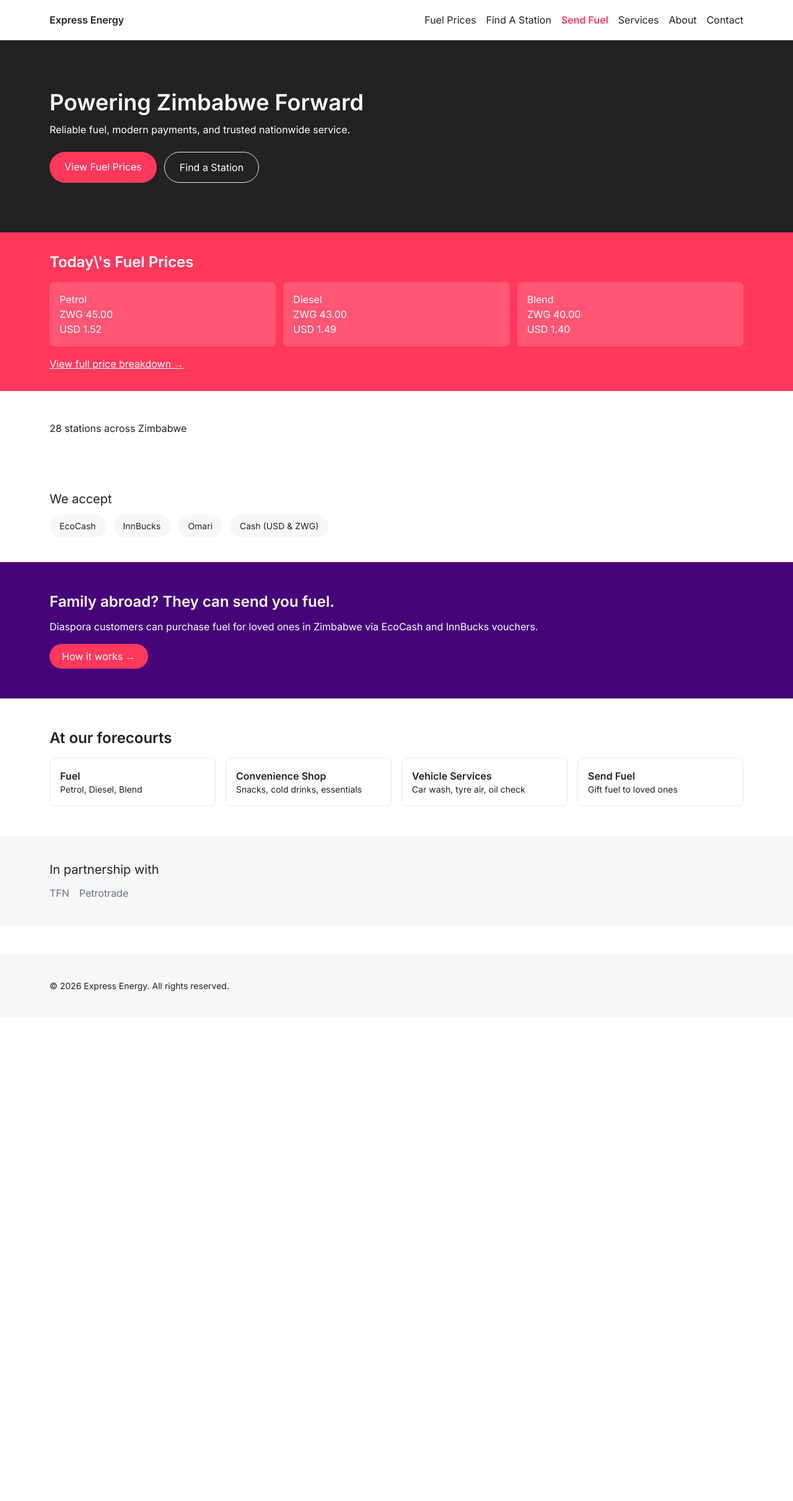
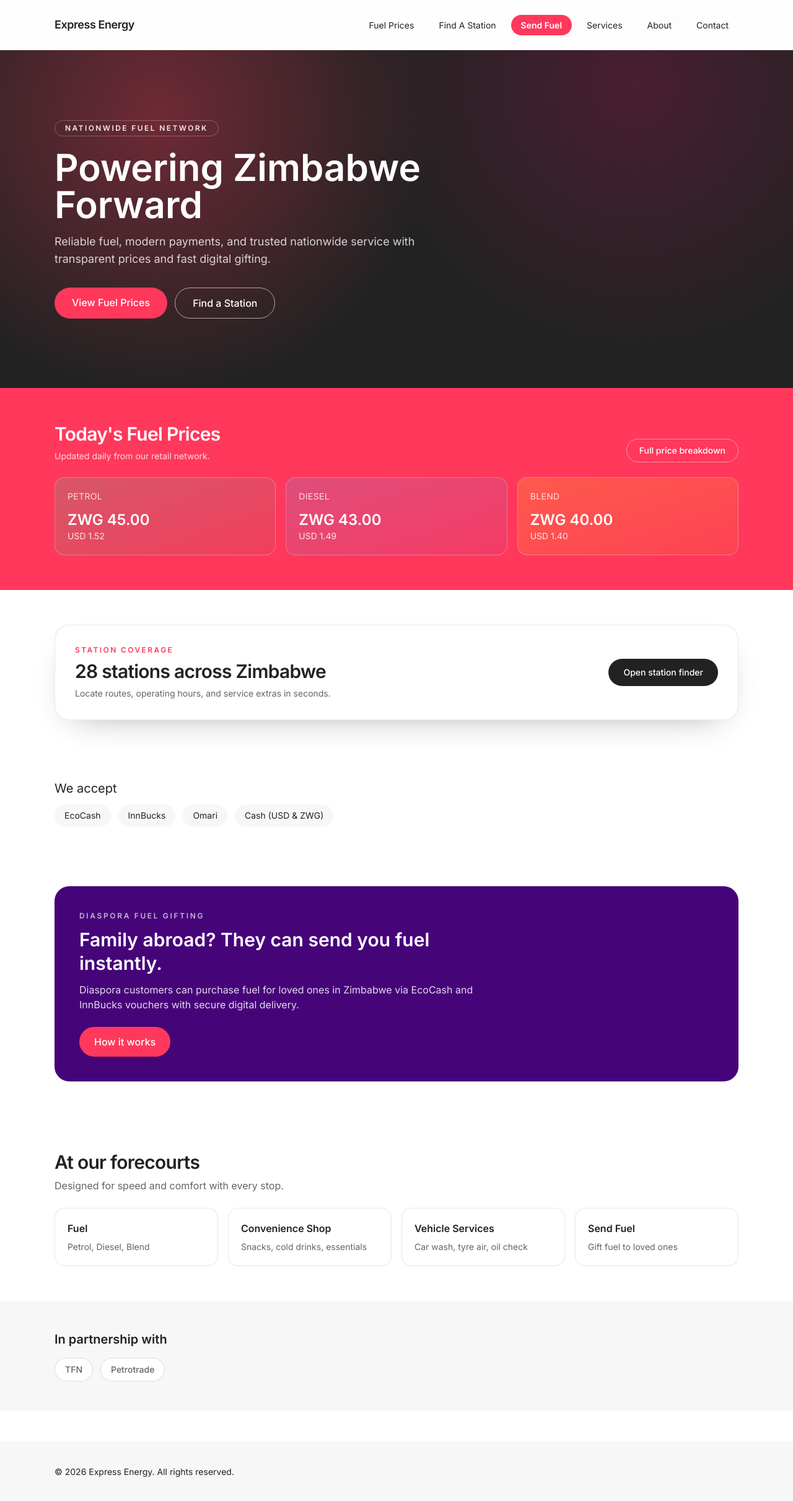
Before and after one commit to senior-netizen/express_energy, a Next.js app: page / in a window 1280 px wide. Shown: the top 2422 px of the page at 62% size. Before the commit the page ends 1641 px from the top, so only its background shows below. Built offline with nearby package versions, Linux system fonts and the light colour scheme.

Commit message:
Enhance homepage visuals with richer Airbnb-inspired styling

```diff
--- a/app/globals.css
+++ b/app/globals.css
@@ -1,5 +1,29 @@
 @tailwind base;
 @tailwind components;
 @tailwind utilities;
-body { @apply bg-white text-brand-dark; }
-.container-page { @apply mx-auto max-w-6xl px-4; }
+
+:root {
+  --surface-soft: #f7f7f7;
+}
+
+body {
+  @apply bg-white text-brand-dark antialiased;
+  background-image: radial-gradient(circle at 15% -5%, rgba(255, 56, 92, 0.08), transparent 32%),
+    radial-gradient(circle at 85% 0%, rgba(70, 4, 121, 0.08), transparent 34%);
+}
+
+.container-page {
+  @apply mx-auto max-w-6xl px-4 sm:px-6;
+}
+
+.glass-panel {
+  @apply rounded-2xl border border-white/30 bg-white/20 backdrop-blur-md;
+}
+
+.section-title {
+  @apply text-2xl font-semibold tracking-tight md:text-3xl;
+}
+
+.section-subtitle {
+  @apply mt-2 max-w-2xl text-sm text-brand-dark/70 md:text-base;
+}
--- a/components/home/DiasporaBanner.tsx
+++ b/components/home/DiasporaBanner.tsx
@@ -1,2 +1,18 @@
 import Link from 'next/link';
-export function DiasporaBanner(){return <section className='bg-brand-secondary py-12 text-white'><div className='container-page'><h3 className='text-2xl font-semibold'>Family abroad? They can send you fuel.</h3><p className='mt-3'>Diaspora customers can purchase fuel for loved ones in Zimbabwe via EcoCash and InnBucks vouchers.</p><Link href='/send-fuel' className='mt-4 inline-block rounded-full bg-brand-primary px-5 py-2'>How it works →</Link></div></section>}
+
+export function DiasporaBanner() {
+  return (
+    <section className='py-14'>
+      <div className='container-page'>
+        <div className='overflow-hidden rounded-3xl bg-brand-secondary px-6 py-10 text-white md:px-10'>
+          <p className='text-xs font-semibold uppercase tracking-[0.22em] text-white/70'>Diaspora fuel gifting</p>
+          <h3 className='mt-3 max-w-2xl text-3xl font-semibold leading-tight'>Family abroad? They can send you fuel instantly.</h3>
+          <p className='mt-3 max-w-2xl text-white/85'>Diaspora customers can purchase fuel for loved ones in Zimbabwe via EcoCash and InnBucks vouchers with secure digital delivery.</p>
+          <Link href='/send-fuel' className='mt-6 inline-block rounded-full bg-brand-primary px-6 py-3 font-medium hover:brightness-95'>
+            How it works
+          </Link>
+        </div>
+      </div>
+    </section>
+  );
+}
--- a/components/home/FuelPricesStrip.tsx
+++ b/components/home/FuelPricesStrip.tsx
@@ -1,3 +1,35 @@
 import Link from 'next/link';
 import { FuelPrice } from '@/lib/types';
-export function FuelPricesStrip({prices}:{prices:FuelPrice[]}){return <section className='bg-brand-primary py-8 text-white'><div className='container-page'><h2 className='text-2xl font-semibold'>Today\'s Fuel Prices</h2><div className='mt-4 grid gap-3 md:grid-cols-3'>{prices.map(p=><article key={p.fuelType} className='rounded-lg bg-white/15 p-4'><p>{p.fuelType}</p><p>ZWG {p.zwg.toFixed(2)}</p><p>USD {p.usd.toFixed(2)}</p></article>)}</div><Link href='/fuel-prices' className='mt-4 inline-block underline'>View full price breakdown →</Link></div></section>}
+
+const tones: Record<string, string> = {
+  Petrol: 'from-emerald-400/20 to-emerald-500/5',
+  Diesel: 'from-blue-400/20 to-blue-500/5',
+  Blend: 'from-amber-400/25 to-amber-500/10'
+};
+
+export function FuelPricesStrip({ prices }: { prices: FuelPrice[] }) {
+  return (
+    <section className='bg-brand-primary py-14 text-white'>
+      <div className='container-page'>
+        <div className='flex flex-wrap items-end justify-between gap-4'>
+          <div>
+            <h2 className='section-title text-white'>Today's Fuel Prices</h2>
+            <p className='mt-2 text-sm text-white/80'>Updated daily from our retail network.</p>
+          </div>
+          <Link href='/fuel-prices' className='rounded-full border border-white/45 px-5 py-2 text-sm font-medium hover:bg-white/10'>
+            Full price breakdown
+          </Link>
+        </div>
+        <div className='mt-6 grid gap-4 md:grid-cols-3'>
+          {prices.map((p) => (
+            <article key={p.fuelType} className={`rounded-2xl border border-white/25 bg-gradient-to-br ${tones[p.fuelType] ?? 'from-white/20 to-white/5'} p-5`}>
+              <p className='text-sm uppercase tracking-wide text-white/80'>{p.fuelType}</p>
+              <p className='mt-3 text-2xl font-semibold'>ZWG {p.zwg.toFixed(2)}</p>
+              <p className='text-sm text-white/85'>USD {p.usd.toFixed(2)}</p>
+            </article>
+          ))}
+        </div>
+      </div>
+    </section>
+  );
+}
--- a/components/home/HeroBanner.tsx
+++ b/components/home/HeroBanner.tsx
@@ -1,2 +1,26 @@
 import Link from 'next/link';
-export function HeroBanner(){return <section className='bg-brand-dark py-20 text-white'><div className='container-page'><h1 className='text-4xl font-semibold'>Powering Zimbabwe Forward</h1><p className='mt-3'>Reliable fuel, modern payments, and trusted nationwide service.</p><div className='mt-6 flex flex-col gap-3 md:flex-row'><Link href='/fuel-prices' className='rounded-full bg-brand-primary px-6 py-3 text-center'>View Fuel Prices</Link><Link href='/find-a-station' className='rounded-full border px-6 py-3 text-center'>Find a Station</Link></div></div></section>}
+
+export function HeroBanner() {
+  return (
+    <section className='relative isolate overflow-hidden bg-brand-dark py-24 text-white md:py-28'>
+      <div className='absolute inset-0 -z-10 bg-[radial-gradient(circle_at_20%_20%,rgba(255,56,92,0.35),transparent_40%),radial-gradient(circle_at_80%_10%,rgba(146,23,77,0.35),transparent_38%)]' />
+      <div className='container-page'>
+        <p className='inline-flex items-center rounded-full border border-white/25 px-4 py-1 text-xs font-semibold uppercase tracking-[0.2em] text-white/90'>
+          Nationwide fuel network
+        </p>
+        <h1 className='mt-5 max-w-3xl text-4xl font-semibold leading-tight md:text-6xl'>Powering Zimbabwe Forward</h1>
+        <p className='mt-4 max-w-2xl text-base text-white/80 md:text-lg'>
+          Reliable fuel, modern payments, and trusted nationwide service with transparent prices and fast digital gifting.
+        </p>
+        <div className='mt-8 flex flex-col gap-3 md:flex-row'>
+          <Link href='/fuel-prices' className='rounded-full bg-brand-primary px-7 py-3 text-center font-medium transition hover:brightness-95'>
+            View Fuel Prices
+          </Link>
+          <Link href='/find-a-station' className='rounded-full border border-white/60 px-7 py-3 text-center font-medium transition hover:bg-white/10'>
+            Find a Station
+          </Link>
+        </div>
+      </div>
+    </section>
+  );
+}
--- a/components/home/PartnersStrip.tsx
+++ b/components/home/PartnersStrip.tsx
@@ -1 +1,16 @@
-export function PartnersStrip(){return <section className='bg-brand-light py-10'><div className='container-page'><h3 className='text-xl'>In partnership with</h3><div className='mt-3 flex gap-4 text-gray-500'><span>TFN</span><span>Petrotrade</span></div></div></section>}
+export function PartnersStrip() {
+  return (
+    <section className='bg-brand-light py-12'>
+      <div className='container-page'>
+        <h3 className='text-xl font-semibold'>In partnership with</h3>
+        <div className='mt-4 flex flex-wrap gap-3'>
+          {['TFN', 'Petrotrade'].map((name) => (
+            <span key={name} className='rounded-full border border-brand-dark/15 bg-white px-4 py-2 text-sm font-medium text-brand-dark/70'>
+              {name}
+            </span>
+          ))}
+        </div>
+      </div>
+    </section>
+  );
+}
--- a/components/home/ServicesGrid.tsx
+++ b/components/home/ServicesGrid.tsx
@@ -1,2 +1,23 @@
-const items=[['Fuel','Petrol, Diesel, Blend'],['Convenience Shop','Snacks, cold drinks, essentials'],['Vehicle Services','Car wash, tyre air, oil check'],['Send Fuel','Gift fuel to loved ones']];
-export function ServicesGrid(){return <section className='container-page py-12'><h3 className='text-2xl font-semibold'>At our forecourts</h3><div className='mt-4 grid gap-4 md:grid-cols-4'>{items.map(([t,d])=><div key={t} className='rounded-lg border p-4'><h4 className='font-semibold'>{t}</h4><p className='text-sm'>{d}</p></div>)}</div></section>}
+const items = [
+  ['Fuel', 'Petrol, Diesel, Blend'],
+  ['Convenience Shop', 'Snacks, cold drinks, essentials'],
+  ['Vehicle Services', 'Car wash, tyre air, oil check'],
+  ['Send Fuel', 'Gift fuel to loved ones']
+];
+
+export function ServicesGrid() {
+  return (
+    <section className='container-page py-14'>
+      <h3 className='section-title'>At our forecourts</h3>
+      <p className='section-subtitle'>Designed for speed and comfort with every stop.</p>
+      <div className='mt-6 grid gap-4 md:grid-cols-2 xl:grid-cols-4'>
+        {items.map(([t, d]) => (
+          <div key={t} className='rounded-2xl border border-brand-dark/10 bg-white p-5 transition hover:-translate-y-0.5 hover:shadow-lg'>
+            <h4 className='font-semibold'>{t}</h4>
+            <p className='mt-2 text-sm text-brand-dark/70'>{d}</p>
+          </div>
+        ))}
+      </div>
+    </section>
+  );
+}
--- a/components/home/StationLocatorCTA.tsx
+++ b/components/home/StationLocatorCTA.tsx
@@ -1 +1,18 @@
-export function StationLocatorCTA({count}:{count:number}){return <section className='container-page py-12'><p>{count} stations across Zimbabwe</p></section>}
+import Link from 'next/link';
+
+export function StationLocatorCTA({ count }: { count: number }) {
+  return (
+    <section className='container-page py-14'>
+      <div className='rounded-3xl border border-brand-dark/10 bg-white p-6 shadow-[0_20px_55px_-32px_rgba(17,24,39,0.45)] md:flex md:items-center md:justify-between md:p-8'>
+        <div>
+          <p className='text-xs font-semibold uppercase tracking-[0.2em] text-brand-primary'>Station coverage</p>
+          <p className='mt-2 text-2xl font-semibold tracking-tight md:text-3xl'>{count} stations across Zimbabwe</p>
+          <p className='mt-2 text-sm text-brand-dark/70'>Locate routes, operating hours, and service extras in seconds.</p>
+        </div>
+        <Link href='/find-a-station' className='mt-5 inline-flex rounded-full bg-brand-dark px-6 py-3 text-sm font-medium text-white transition hover:bg-brand-secondary md:mt-0'>
+          Open station finder
+        </Link>
+      </div>
+    </section>
+  );
+}
--- a/components/layout/Navbar.tsx
+++ b/components/layout/Navbar.tsx
@@ -1,3 +1,29 @@
 import Link from 'next/link';
-const links = ['fuel-prices','find-a-station','send-fuel','services','about','contact'];
-export function Navbar(){return <header className='sticky top-0 z-50 border-b bg-white'><nav className='container-page flex h-16 items-center justify-between'><Link href='/' className='font-semibold'>Express Energy</Link><ul className='hidden gap-4 md:flex'>{links.map(l=><li key={l}><Link className={l==='send-fuel'?'text-brand-primary font-semibold capitalize':'capitalize'} href={`/${l}`}>{l.replaceAll('-',' ')}</Link></li>)}</ul></nav></header>}
+
+const links = ['fuel-prices', 'find-a-station', 'send-fuel', 'services', 'about', 'contact'];
+
+export function Navbar() {
+  return (
+    <header className='sticky top-0 z-50 border-b border-brand-dark/10 bg-white/90 backdrop-blur'>
+      <nav className='container-page flex h-20 items-center justify-between'>
+        <Link href='/' className='text-lg font-semibold tracking-tight'>
+          Express Energy
+        </Link>
+        <ul className='hidden items-center gap-2 md:flex'>
+          {links.map((l) => (
+            <li key={l}>
+              <Link
+                className={`rounded-full px-4 py-2 text-sm capitalize transition ${
+                  l === 'send-fuel' ? 'bg-brand-primary text-white font-semibold' : 'text-brand-dark hover:bg-brand-light'
+                }`}
+                href={`/${l}`}
+              >
+                {l.replaceAll('-', ' ')}
+              </Link>
+            </li>
+          ))}
+        </ul>
+      </nav>
+    </header>
+  );
+}
```
